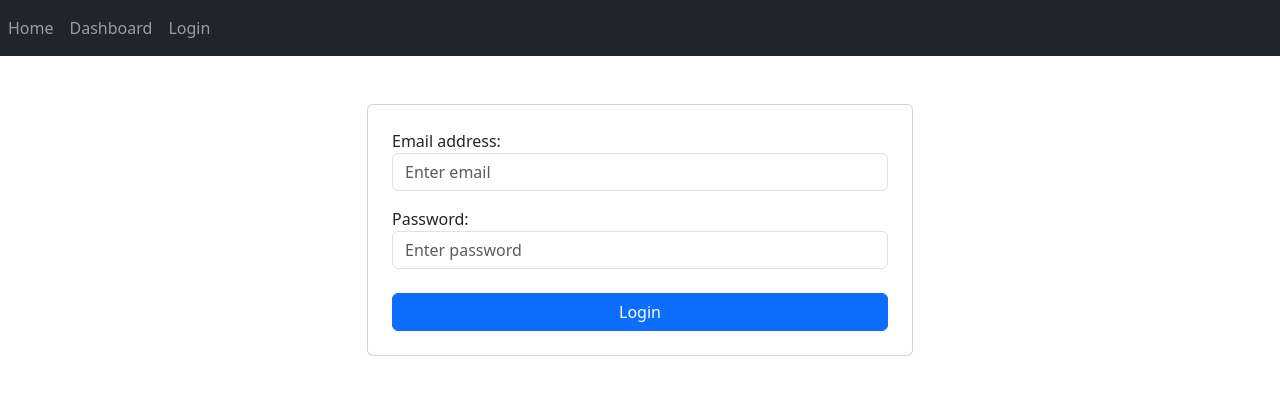
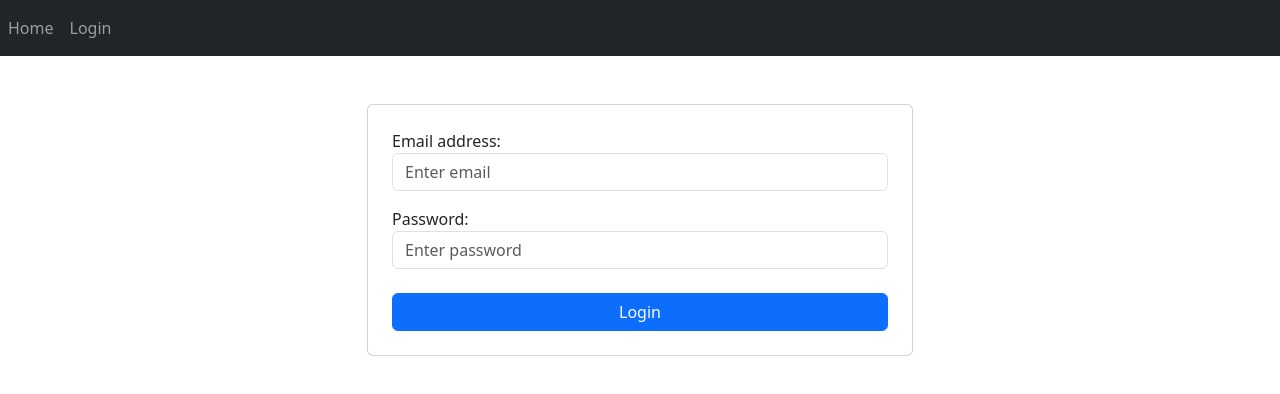
Before and after one commit to ashik061/Ems_Fronend, a React (Vite) app: page /Login in a window 1280 px wide. Shown: the top 394 px of the page. Built offline with nearby package versions, Linux system fonts and the light colour scheme.

Commit message:
Navigation designed for new/guest users and authenticated users.

```diff
--- a/src/App.jsx
+++ b/src/App.jsx
@@ -1,39 +1,19 @@
-import ListUsersComponent from './components/ListUsersComponent';
 import 'bootstrap/dist/css/bootstrap.min.css';
 import { Routes,Route,Link } from 'react-router-dom';
-import Home from './components/Home';
-import Login from './components/Login';
-import Dashboard from './components/Dashboard';
+
+import GuestUser from './navigation/GuestUser';
+import AuthUser from './services/AuthService';
+import AuthenticatedUser from './navigation/AuthenticatedUser';
 
 
 function App() {
+  const {getToken} = AuthUser();
+  if(!getToken()){
+    return <GuestUser/>
+  }
 
   return (
-
-    <div>
-      <nav className="navbar navbar-expand-sm navbar-dark bg-dark">
-        <ul className="navbar-nav">
-          <li className="nav-item">
-            <Link className="nav-link" to="/">Home</Link>
-          </li>
-          <li className="nav-item">
-            <Link className="nav-link" to="/Dashboard">Dashboard</Link>
-          </li>
-          <li className="nav-item">
-            <Link className="nav-link" to="/Login">Login</Link>
-          </li>
-        </ul>
-
-      </nav>
-      <div className='container'>
-        <Routes>
-          <Route path="/" element ={<Home />} />
-          <Route path="/Dashboard" element ={<Dashboard />} />
-          <Route path="/Login" element ={<Login />} />
-        </Routes>
-      </div>
-    </div>
-
+    <AuthenticatedUser/>
   );
 }
 
--- /dev/null
+++ b/src/navigation/AuthenticatedUser.jsx
@@ -0,0 +1,32 @@
+import 'bootstrap/dist/css/bootstrap.min.css';
+import { Routes,Route,Link } from 'react-router-dom';
+import Home from '../components/Home';
+import Dashboard from '../components/Dashboard';
+
+function AuthenticatedUser() {
+
+  return (
+    <>
+      <nav className="navbar navbar-expand-sm navbar-dark bg-dark">
+        <ul className="navbar-nav">
+          <li className="nav-item">
+            <Link className="nav-link" to="/">Home</Link>
+          </li>
+          <li className="nav-item">
+            <Link className="nav-link" to="/Dashboard">Dashboard</Link>
+          </li>
+        </ul>
+
+      </nav>
+      <div className='container'>
+        <Routes>
+          <Route path="/" element ={<Home />} />
+          <Route path="/Dashboard" element ={<Dashboard />} />
+        </Routes>
+      </div>
+    </>
+
+  );
+}
+
+export default AuthenticatedUser;
--- /dev/null
+++ b/src/navigation/GuestUser.jsx
@@ -0,0 +1,32 @@
+import 'bootstrap/dist/css/bootstrap.min.css';
+import { Routes,Route,Link } from 'react-router-dom';
+import Home from '../components/Home';
+import Login from '../components/Login';
+
+function GuestUser() {
+
+  return (
+    <>
+      <nav className="navbar navbar-expand-sm navbar-dark bg-dark">
+        <ul className="navbar-nav">
+          <li className="nav-item">
+            <Link className="nav-link" to="/">Home</Link>
+          </li>
+          <li className="nav-item">
+            <Link className="nav-link" to="/Login">Login</Link>
+          </li>
+        </ul>
+
+      </nav>
+      <div className='container'>
+        <Routes>
+          <Route path="/" element ={<Home />} />
+          <Route path="/Login" element ={<Login />} />
+        </Routes>
+      </div>
+    </>
+
+  );
+}
+
+export default GuestUser;
```
